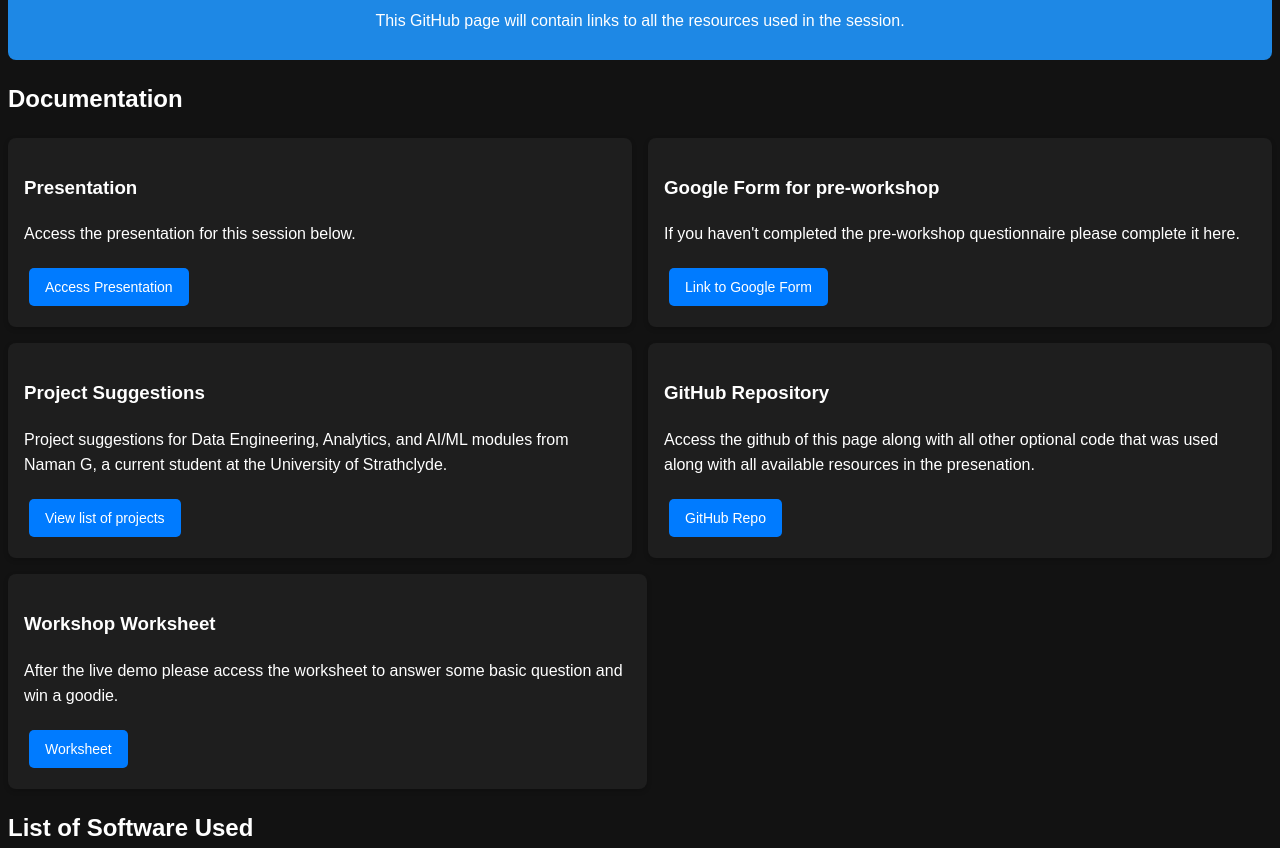
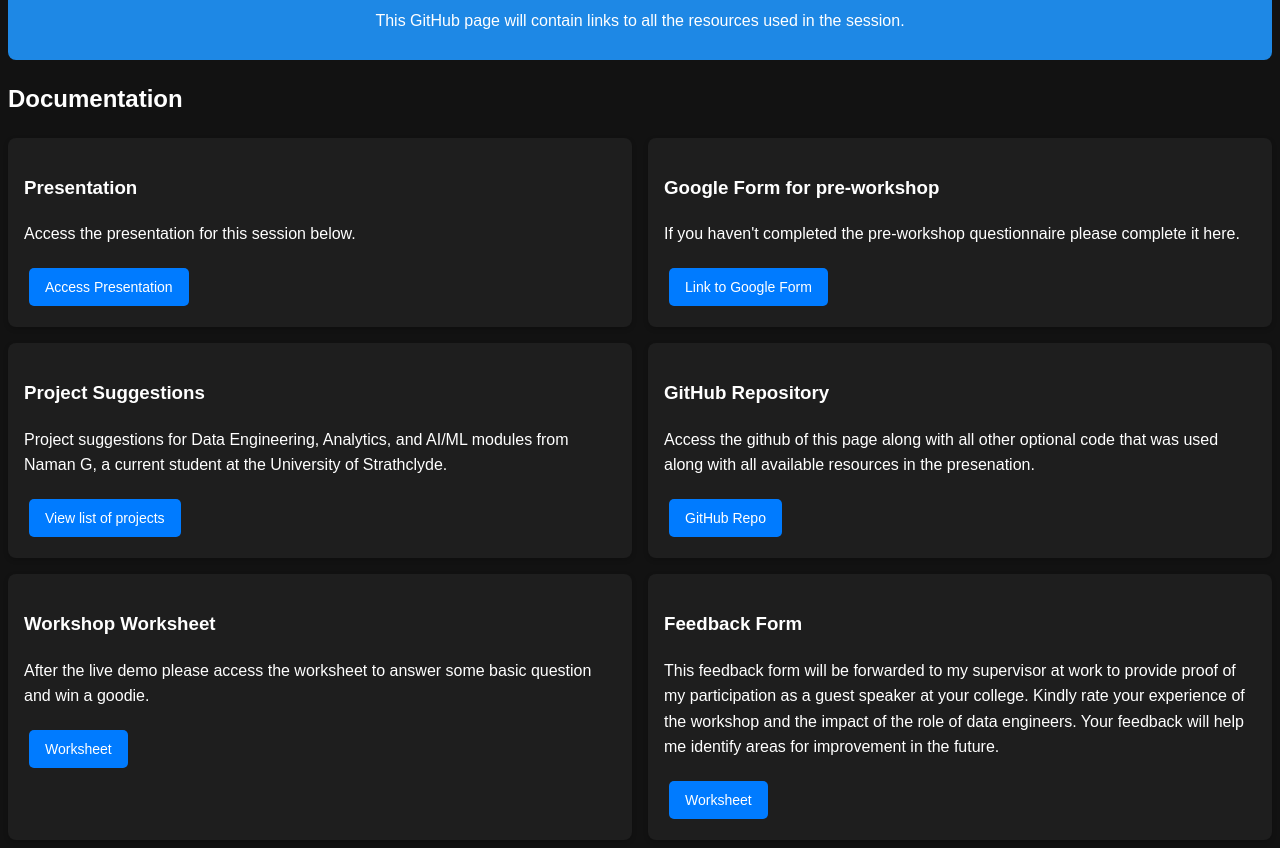
Before and after one commit to n0ts0lazy/SRMconference2025, a plain HTML site: page index.html in a window 1280 px wide. Shown: the part 104-952 px from the top of the page. Drawn offline with Linux system fonts and the light colour scheme.

Commit message:
add feedback form

```diff
--- a/index.html
+++ b/index.html
@@ -50,15 +50,24 @@
                     </div>
                     <div class="card">
                         <h3>GitHub Repository</h3>
-                        <p>Access the github of this page along with all other optional code that was used along with all available resources in the presenation.</p>
-                        <a href="https://github.com/n0ts0lazy/SRMconference2025"
-                            class="btn" target="_blank">GitHub Repo </a>
+                        <p>Access the github of this page along with all other optional code that was used along with
+                            all available resources in the presenation.</p>
+                        <a href="https://github.com/n0ts0lazy/SRMconference2025" class="btn" target="_blank">GitHub Repo
+                        </a>
                     </div>
                     <div class="card">
                         <h3>Workshop Worksheet</h3>
-                        <p>After the live demo please access the worksheet to answer some basic question and win a goodie.</p>
-                        <a href="https://forms.gle/bRPfBw3UvVUcyQ4EA"
-                            class="btn" target="_blank">Worksheet </a>
+                        <p>After the live demo please access the worksheet to answer some basic question and win a
+                            goodie.</p>
+                        <a href="https://forms.gle/bRPfBw3UvVUcyQ4EA" class="btn" target="_blank">Worksheet </a>
+                    </div>
+                    <div class="card">
+                        <h3>Feedback Form</h3>
+                        <p>This feedback form will be forwarded to my supervisor at work to provide proof of my
+                            participation as a guest speaker at your college. Kindly rate your experience of the
+                            workshop and the impact of the role of data engineers. Your feedback will help me identify
+                            areas for improvement in the future.</p>
+                        <a href="https://forms.gle/MKjJM9sXmvh7sAf49" class="btn" target="_blank">Worksheet </a>
                     </div>
 
                 </div>
```
